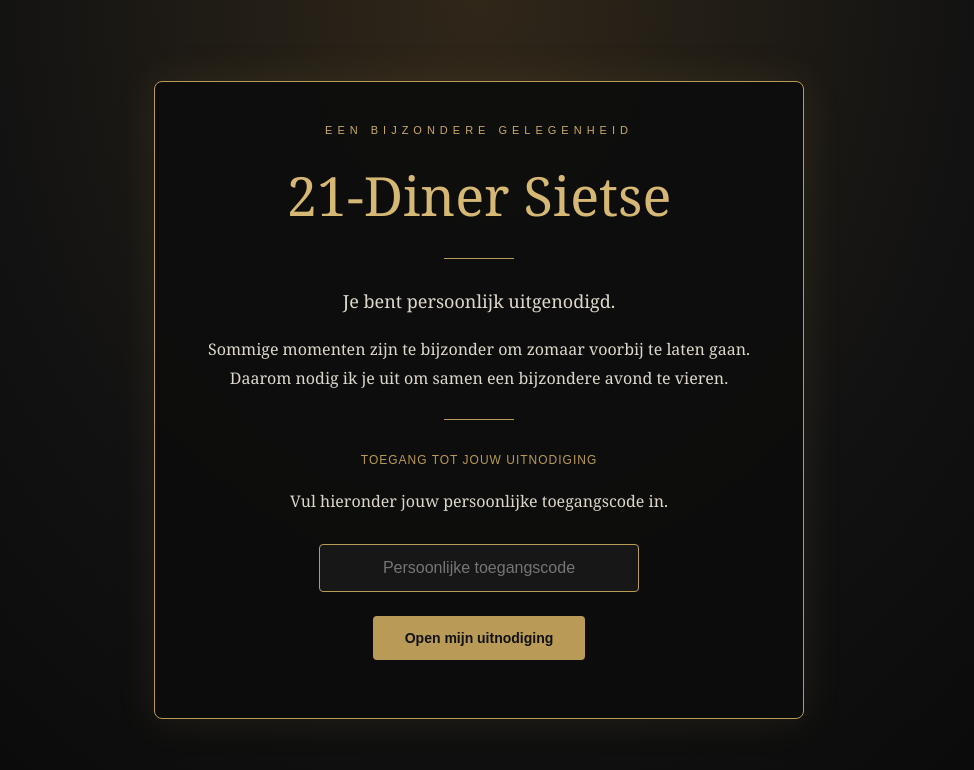
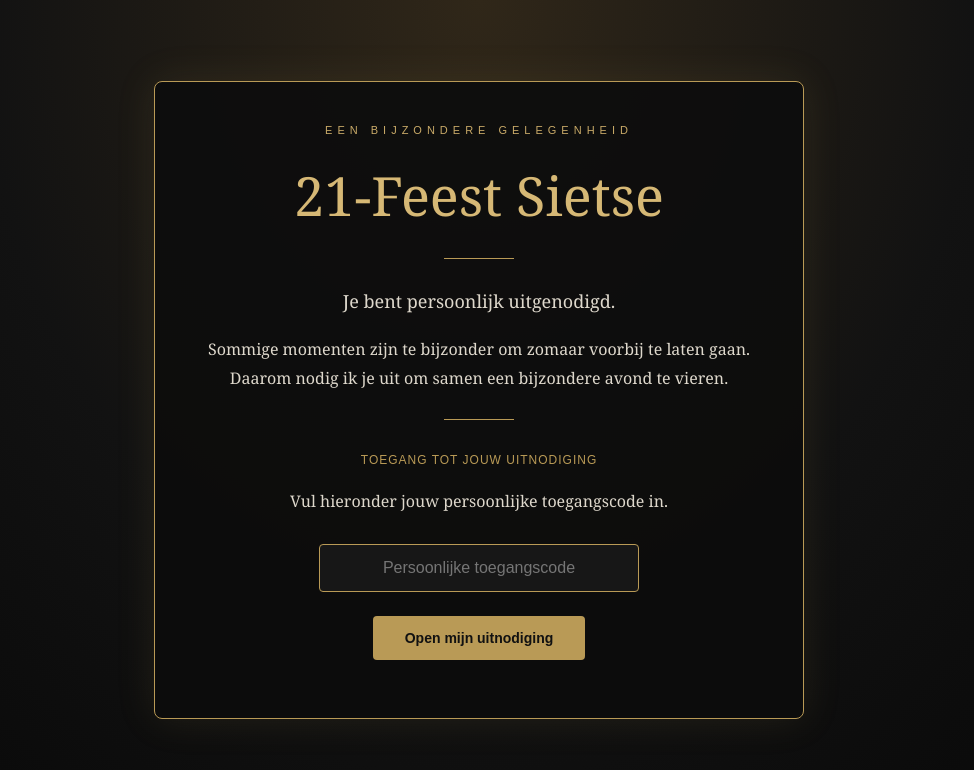
Before and after one commit to Sietse21/21-Feest-Sietse, a plain HTML site: page index.html in a window 1280 px wide. Shown: the whole page, without its empty margins (161-1135 px from the left). Drawn offline with Linux system fonts and the light colour scheme.

Commit message:
index.html

```diff
--- a/index.html
+++ b/index.html
@@ -3,7 +3,7 @@
 <head>
 <meta charset="UTF-8">
 <meta name="viewport" content="width=device-width, initial-scale=1.0">
-<title>21-Diner Sietse</title>
+<title>21-Feest Sietse</title>
 <style>
 *{box-sizing:border-box}body{margin:0;min-height:100vh;font-family:Georgia,"Times New Roman",serif;background:radial-gradient(ellipse at top,#302719 0%,#121212 55%,#080808 100%);color:#f5f0e5;display:flex;justify-content:center;align-items:center;padding:24px}.container{width:100%;max-width:650px;padding:42px 28px;border:1px solid #b99a56;border-radius:8px;background:rgba(12,12,12,.92);box-shadow:0 0 40px rgba(185,154,86,.12);text-align:center}.eyebrow{color:#c9aa68;text-transform:uppercase;letter-spacing:5px;font-family:Arial,sans-serif;font-size:11px}h1{color:#d6b875;font-size:clamp(36px,8vw,54px);font-weight:normal;margin:22px 0 10px}.divider{width:70px;height:1px;background:#b99a56;margin:26px auto}p{line-height:1.8;color:#ded8cc}.intro{font-size:18px}.note{margin-top:30px;color:#b99a56;font-family:Arial,sans-serif;font-size:12px;letter-spacing:1px}input{width:100%;max-width:320px;padding:14px;margin:12px 0;background:#171717;color:#f5f0e5;border:1px solid #b99a56;border-radius:4px;text-align:center;font-size:16px}button{padding:14px 32px;margin-top:12px;background:#b99a56;color:#111;border:none;border-radius:4px;font-size:14px;font-weight:bold;cursor:pointer}h2{color:#d6b875;font-size:22px;font-weight:normal;line-height:1.5}.uitnodiging-afbeelding{display:block;width:100%;height:auto;max-width:560px;margin:24px auto 0;border:1px solid #b99a56;border-radius:3px}@media(max-width:480px){.container{padding:34px 20px}.eyebrow{letter-spacing:3px}}
 </style>
@@ -11,7 +11,7 @@
 <body>
 <main class="container">
 <div class="eyebrow" id="bovenTitel">Een bijzondere gelegenheid</div>
-<h1>21-Diner Sietse</h1>
+<h1>21-Feest Sietse</h1>
 <div class="divider"></div>
 <div id="welkomstTekst">
 <p class="intro">Je bent persoonlijk uitgenodigd.</p>
```
